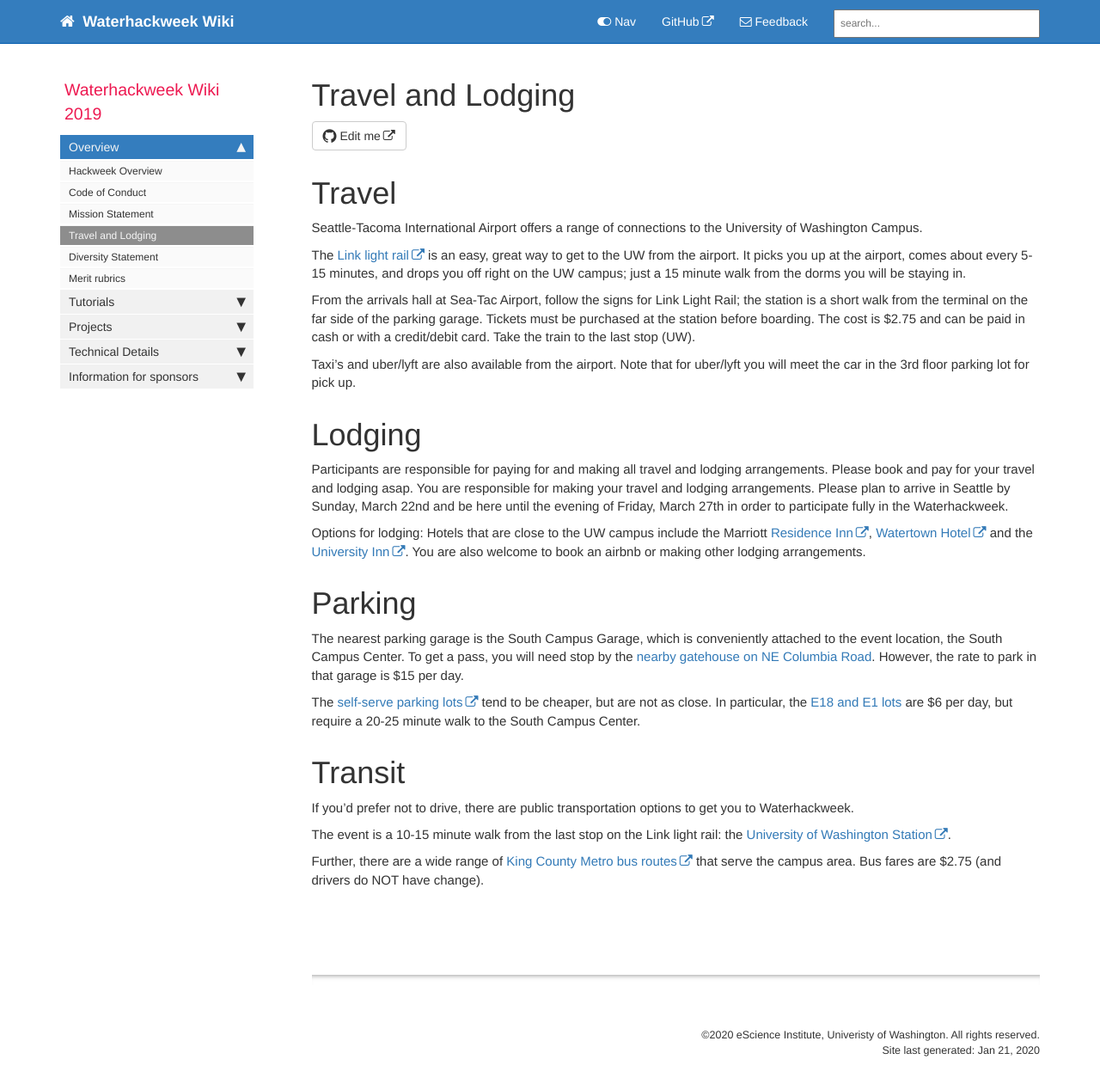
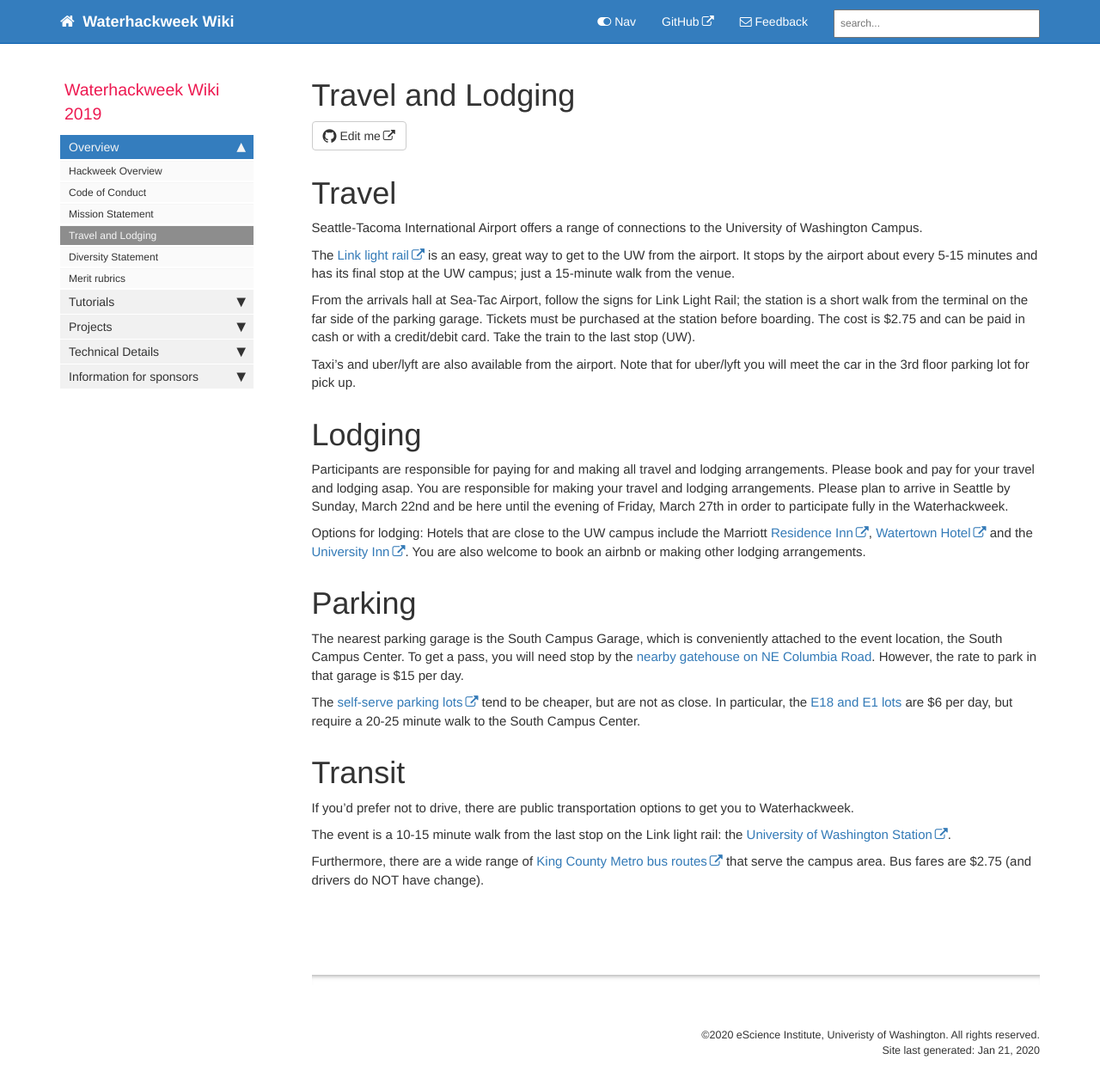
Before and after one commit to waterhackweek/wiki, a Jekyll site: the page built from pages/travel_and_lodging.md, in a window 1280 px wide and 1282 px high. Shown: the top 1268 px of the window at 86% size. Built offline with Jekyll 4.4.1, drawn with Linux system fonts in a browser that asks for light colours; nearby versions of some CDN libraries; comment, search, counter and statistics services are not loaded.

Commit message:
Update travel_and_lodging.md

```diff
--- a/pages/travel_and_lodging.md
+++ b/pages/travel_and_lodging.md
@@ -12,7 +12,7 @@ The meeting will happen in the [Odegaard Undergraduate Library](https://www.goog
 
 Seattle-Tacoma International Airport offers a range of connections to the University of Washington Campus.
 
-The [Link light rail](https://www.soundtransit.org/Schedules/Link-light-rail) is an easy, great way to get to the UW from the airport. It picks you up at the airport, comes about every 5-15 minutes, and drops you off right on the UW campus; just a 15 minute walk from the dorms you will be staying in.
+The [Link light rail](https://www.soundtransit.org/Schedules/Link-light-rail) is an easy, great way to get to the UW from the airport. It stops by the airport about every 5-15 minutes and has its final stop at the UW campus; just a 15-minute walk from the venue.
 
 From the arrivals hall at Sea-Tac Airport, follow the signs for Link Light Rail; the station is a short walk from the terminal on the far side of the parking garage. Tickets must be purchased at the station before boarding. The cost is $2.75 and can be paid in cash or with a credit/debit card. Take the train to the last stop (UW).
 
@@ -36,4 +36,4 @@ If you'd prefer not to drive, there are public transportation options to get you
 
 The event is a 10-15 minute walk from the last stop on the Link light rail: the [University of Washington Station](https://www.soundtransit.org/ride-with-us/stations/link-light-rail-stations/university-washington-station).
 
-Further, there are a wide range of [King County Metro bus routes](https://tripplanner.kingcounty.gov/) that serve the campus area. Bus fares are $2.75 (and drivers do NOT have change).
+Furthermore, there are a wide range of [King County Metro bus routes](https://tripplanner.kingcounty.gov/) that serve the campus area. Bus fares are $2.75 (and drivers do NOT have change).
```
